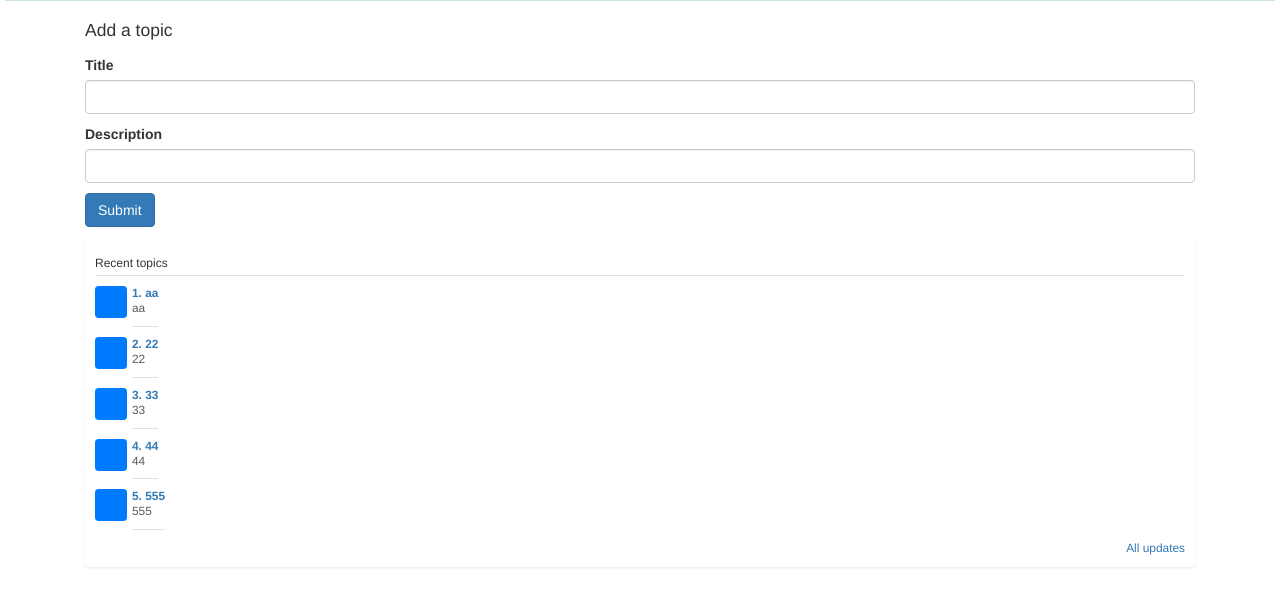
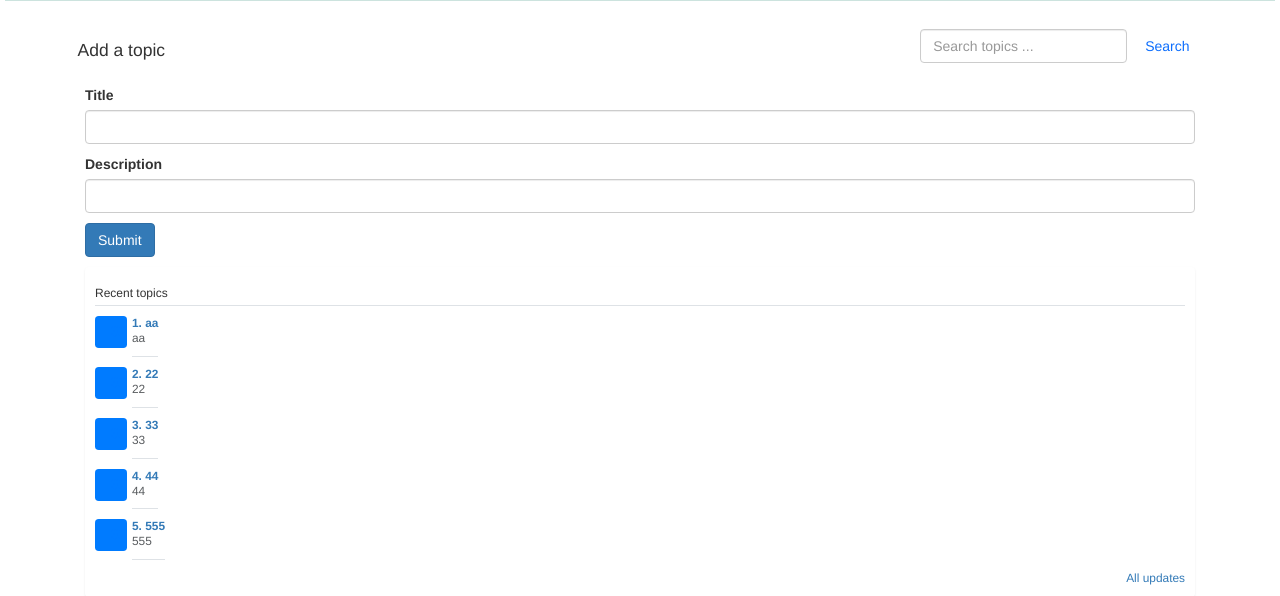
Before and after one commit to katrina799/4G06CapstoneProjectT5, a Flask app: page /forum_page in a window 1280 px wide. Shown: the part 54-650 px from the top of the page. Run offline with Flask 3, Linux system fonts and the light colour scheme; some libraries are stand-ins or nearby versions.

Commit message:
search bar

```diff
--- a/src/app.py
+++ b/src/app.py
@@ -437,5 +437,29 @@ def topic(id):
     )
 
 
+@app.route("/search_forum")
+def search():
+    query = request.args.get("query", "")
+
+    # Naive matching from topics
+    matching_topics = Topic.query.filter(
+        Topic.title.contains(query) | Topic.description.contains(query)
+    ).all()
+
+    # Naive matching from comments
+    matching_comments = Comment.query.filter(
+        Comment.text.contains(query)
+    ).all()
+
+    # Combine the results
+    results = {"topics": matching_topics, "comments": matching_comments}
+    print(results)
+
+    # Render a template with the search results
+    return render_template(
+        "search_forum_results.html", results=results, query=query
+    )
+
+
 if __name__ == "__main__":
     app.run(debug=True)
--- a/src/templates/forum_page.html
+++ b/src/templates/forum_page.html
@@ -1,4 +1,5 @@
 <!doctype html>
+<!-- Credit: Akamai Developer https://www.youtube.com/watch?v=NDYhGH586w4 -->
 <html lang="en">
   <head>
     <meta charset="utf-8">
@@ -17,7 +18,19 @@
   <body>
     {% include 'header.html' %}
       <div class="container">
-        <h1 class="fs-3 text my-4">Add a topic</h1>
+        <div class="row justify-content-between align-items-center my-4">
+          <!-- Column for the title -->
+          <div class="col">
+            <h1 class="fs-3 text">Add a topic</h1>
+          </div>
+          <!-- Column for the search form, aligning it to the right -->
+          <div class="col-auto">
+            <form action="/search_forum" method="get" class="d-flex">
+              <input type="text" name="query" placeholder="Search topics ..." required class="form-control me-2">
+              <input type="submit" value="Search" class="btn btn-outline-primary">
+            </form>
+          </div>
+        </div>
         <form accept="/forum_page" method="post">
             <div class="mb-3">
               <label for="title" class="form-label">Title</label>
```
Also changed, not shown: src/templates/search_forum_results.html (added, +60 -0 lines).
